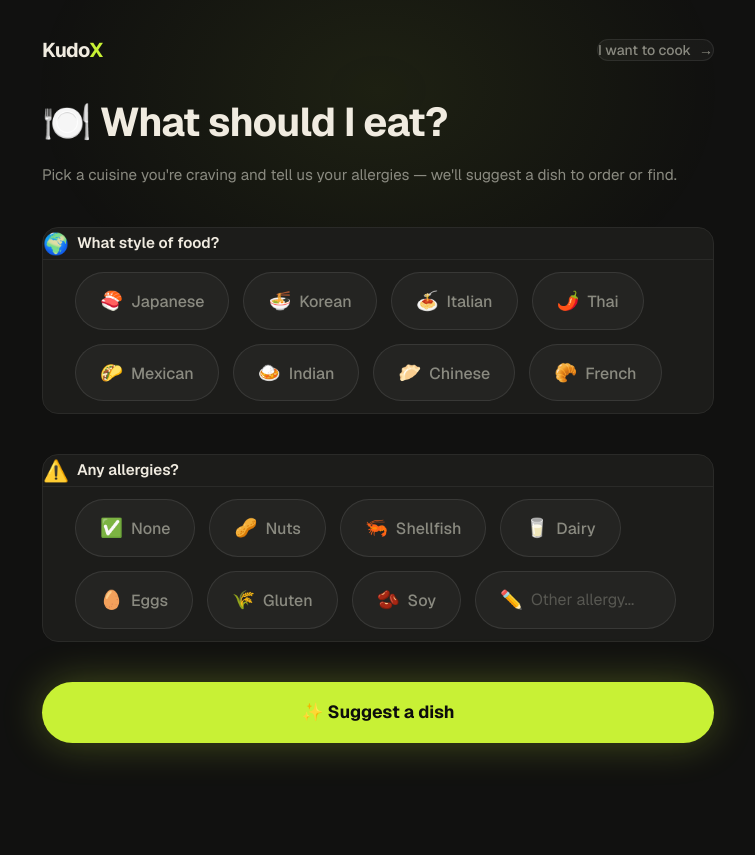
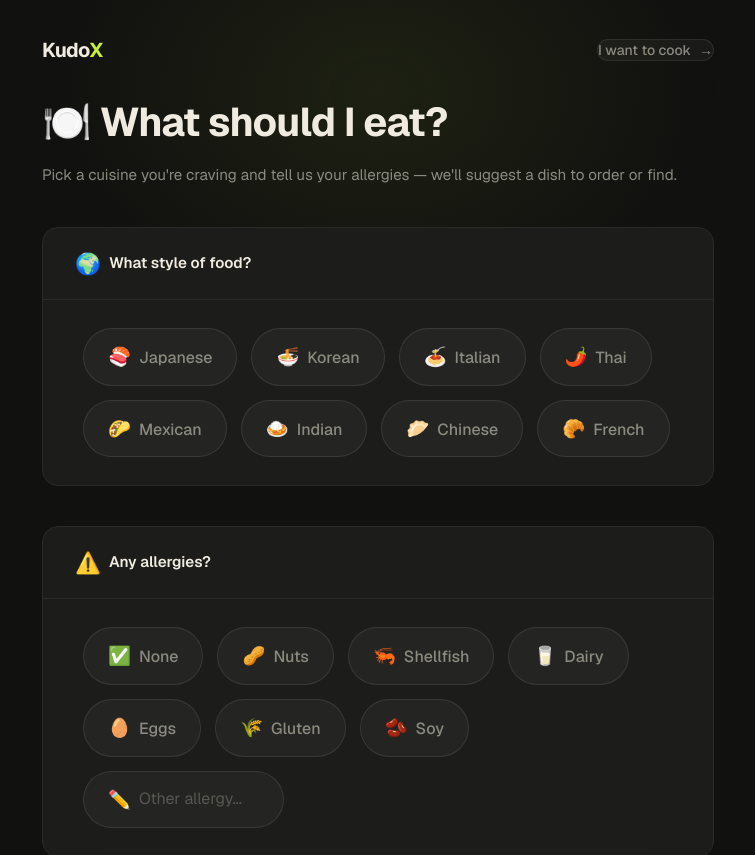
Before and after one commit to Stella0165/KudoX, a Next.js app in the folder kudox/: page /eat in a window 1280 px wide. Shown: the top 855 px of the page, without its empty margins (262-1017 px from the left). Built offline with nearby package versions, Linux system fonts and the light colour scheme.

Commit message:
Modified Section Box Ui for better usability

```diff
--- a/kudox/app/components/DishDisplay.tsx
+++ b/kudox/app/components/DishDisplay.tsx
@@ -8,7 +8,7 @@ type DishDisplayProps = {
 
 export default function DishDisplay({ dish }: DishDisplayProps) {
   return (
-    <div className="space-y-6">
+    <div className="space-y-8">
       <div>
         <h3
           className="text-xl font-semibold"
@@ -21,7 +21,7 @@ export default function DishDisplay({ dish }: DishDisplayProps) {
             </span>
           ) : null}
         </h3>
-        <div className="flex items-center gap-2 mt-2">
+        <div className="flex items-center" style={{ marginTop: "12px", gap: "10px" }}>
           <span
             className="text-xs font-medium px-2.5 py-0.5 rounded-full border"
             style={{ background: "rgba(200,241,53,0.1)", color: "var(--accent)", borderColor: "rgba(200,241,53,0.25)" }}
@@ -35,30 +35,32 @@ export default function DishDisplay({ dish }: DishDisplayProps) {
             {dish.priceRange}
           </span>
         </div>
-        <p className="mt-3 leading-relaxed" style={{ fontSize: "0.95rem", color: "var(--text-secondary)" }}>
+        <p className="leading-relaxed" style={{ fontSize: "0.95rem", color: "var(--text-secondary)", marginTop: "16px" }}>
           {dish.description}
         </p>
       </div>
 
       <div
-        className="rounded-xl p-5"
-        style={{ border: "1px solid rgba(255,255,255,0.07)", background: "rgba(255,255,255,0.02)" }}
+        className="rounded-xl"
+        style={{ border: "1px solid rgba(255,255,255,0.07)", background: "rgba(255,255,255,0.02)", padding: "20px" }}
       >
-        <p className="text-xs font-medium uppercase tracking-wide mb-1.5" style={{ color: "var(--text-muted)" }}>
+        <p className="text-xs font-medium uppercase tracking-wide" style={{ color: "var(--text-muted)", marginBottom: "10px" }}>
           Where to find it
         </p>
-        <p className="text-sm" style={{ color: "var(--text-primary)" }}>
+        <p className="text-sm leading-relaxed" style={{ color: "var(--text-primary)" }}>
           {dish.whereToFind}
         </p>
       </div>
 
       {dish.allergenNote ? (
         <div
-          className="rounded-xl p-4 text-sm"
+          className="rounded-xl text-sm leading-relaxed"
           style={{
             color: "#fdba74",
             background: "rgba(251,146,60,0.08)",
             border: "1px solid rgba(251,146,60,0.2)",
+            padding: "16px",
+            marginTop: "8px",
           }}
         >
           ⚠️ {dish.allergenNote}
--- a/kudox/app/components/SectionBox.tsx
+++ b/kudox/app/components/SectionBox.tsx
@@ -13,10 +13,14 @@ export default function SectionBox({ title, icon, accent = false, children }: Se
   return (
     <div className="rounded-2xl overflow-hidden border" style={{ borderColor: "var(--border)", background: "var(--bg-card)" }}>
       <div
-        className="flex items-center justify-between px-5 py-3.5 border-b"
+        className="flex items-center justify-between border-b"
         style={{
           background: accent ? "rgba(200,241,53,0.08)" : "transparent",
           borderColor: accent ? "rgba(200,241,53,0.2)" : "var(--border)",
+          paddingTop: "1.25rem",
+          paddingBottom: "1.25rem",
+          paddingLeft: "2rem",
+          paddingRight: "2rem",
         }}
       >
         <h2
@@ -31,7 +35,7 @@ export default function SectionBox({ title, icon, accent = false, children }: Se
           {title}
         </h2>
       </div>
-      <div style={{ padding: "0.75rem 2rem" }}>{children}</div>
+      <div style={{ padding: "1.75rem 2.5rem" }}>{children}</div>
     </div>
   );
 }
```
